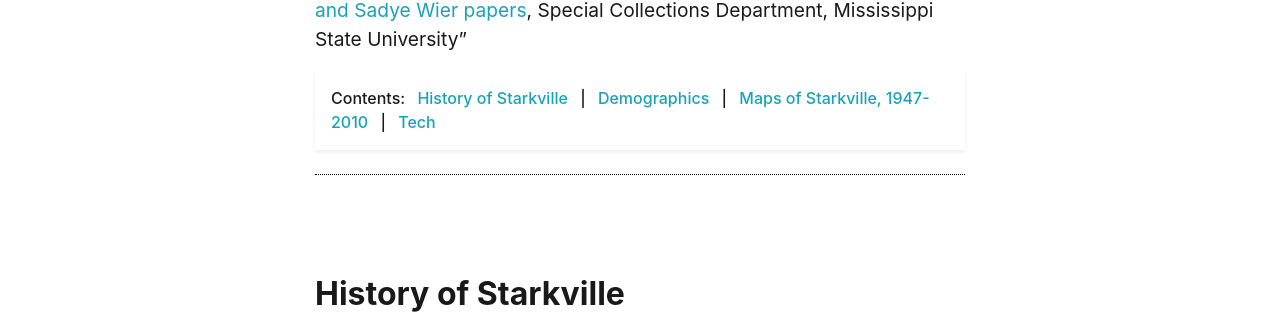
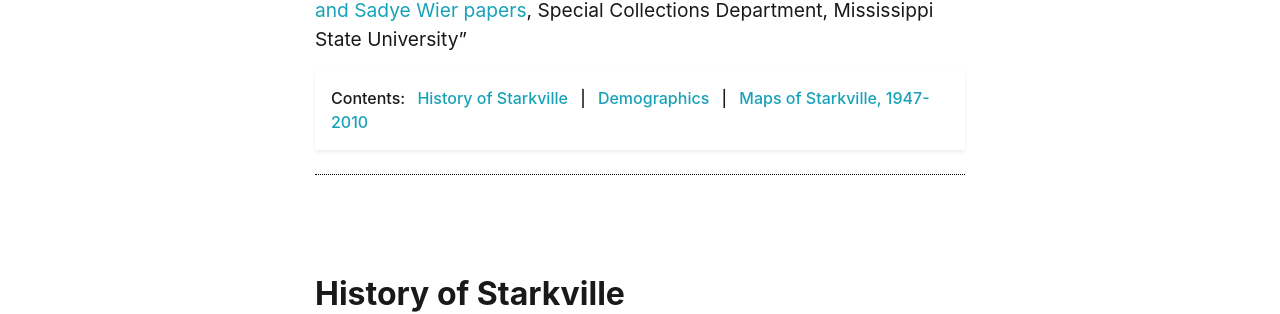
Before and after one commit to ShakyTruce/shakytruce.github.io, a Jekyll site: the page built from pages/The-Place.md, in a window 1280 px wide. Shown: the part 524-838 px from the top of the page. Built offline with Jekyll 4.4.1, drawn with Linux system fonts in a browser that asks for light colours.

Commit message:
remove tech and add z index

```diff
--- a/_includes/feature/nav-menu.html
+++ b/_includes/feature/nav-menu.html
@@ -12,6 +12,6 @@
 
 {%- endcomment -%}
 {% assign sections = include.sections | split: ';'%}
-<p class="h6 shadow-sm p-3 about-nav sticky-top bg-white" style="line-height: 1.5em;">
-    Contents: {% for section in sections %}<a class="mx-2" href="#{{ section | slugify }}">{{ section }}</a> | {% endfor %}<a class="mx-2" href="#technical">Tech</a>
+<p class="h6 shadow-sm p-3 about-nav sticky-top bg-white" style="line-height: 1.5em; z-index: 10;">
+    Contents: {% for section in sections %}<a class="mx-2" href="#{{ section | slugify }}">{{ section }}</a>{% unless forloop.last %} | {% endunless %}{% endfor %}
 </p>
```
